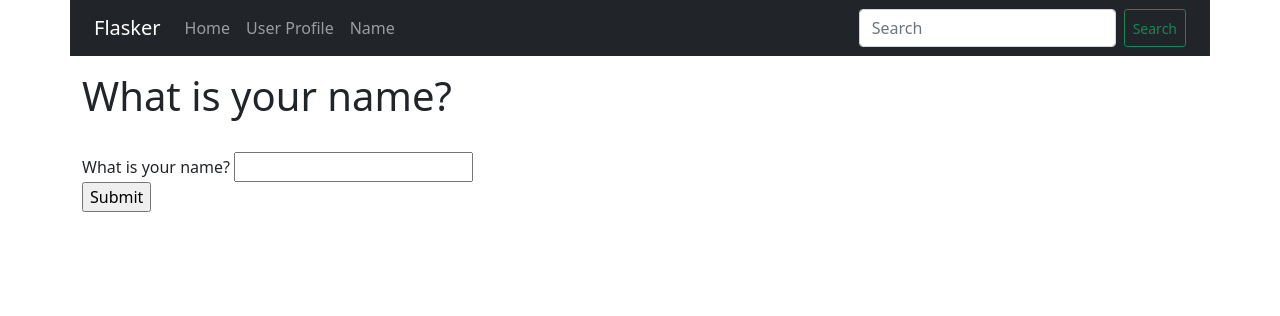
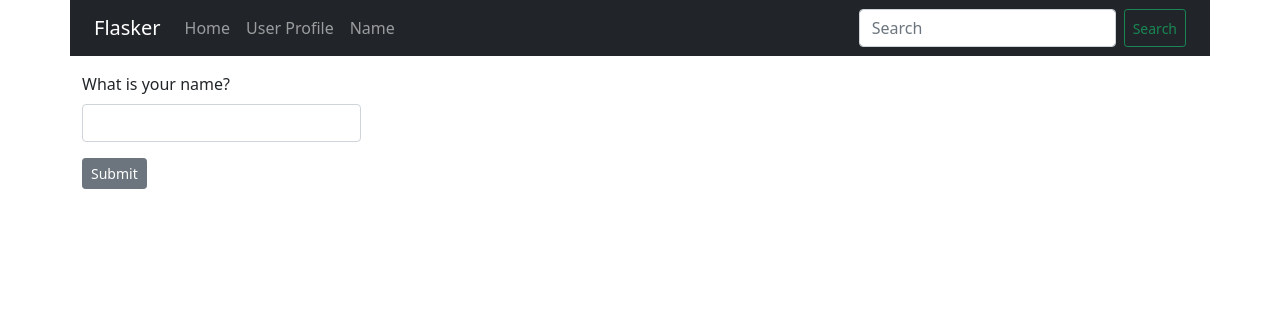
Before and after one commit to vhsenna/flask-blog, a Flask app: page /name in a window 1280 px wide. Shown: the top 316 px of the page. Run offline with Flask 2, Linux system fonts and the light colour scheme.

Commit message:
Add bootstrap to form

```diff
--- a/app/templates/name.html
+++ b/app/templates/name.html
@@ -1,17 +1,18 @@
 {% extends "base.html" %}
 
 {% block content %}
+
 {% if name %}
 <h1>Hello, {{ name }}!</h1>
 {% else  %}
-<h1>What is your name?</h1>
-<br>
-<form method="POST" action="">
+<form class="w-25" method="POST" action="">
   {{ form.hidden_tag() }}
-  {{ form.name.label }}
-  {{ form.name() }}
-  <br>
-  {{ form.submit }}
+  <div class="mb-3">
+    {{ form.name.label(class="form-label") }}
+    {{ form.name(class="form-control") }}
+  </div>
+  {{ form.submit(class="btn btn-sm btn-secondary") }}
 </form>
 {% endif %}
+
 {% endblock %}
```
